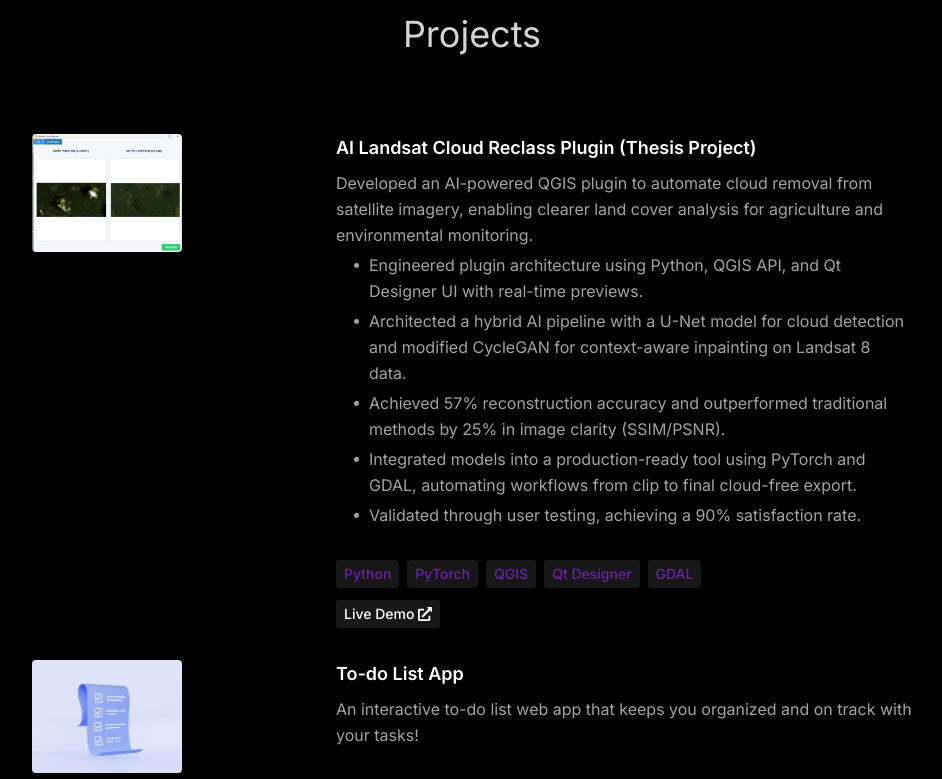
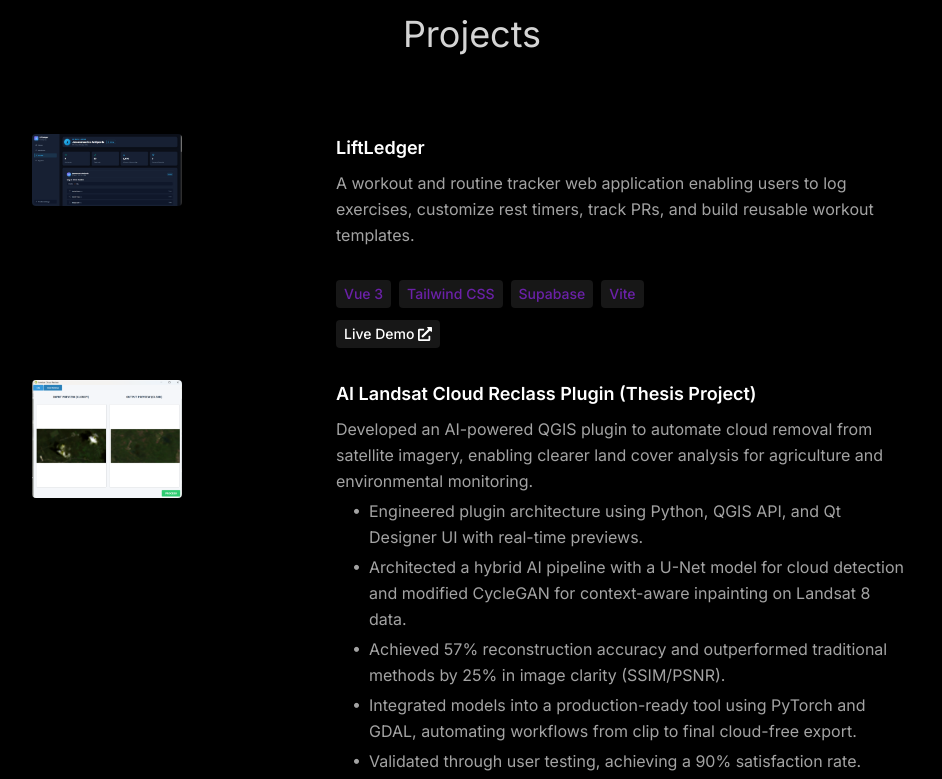
Before and after one commit to jesson20/personal-portfolio, a React (Vite) app: page / in a window 1280 px wide. Shown: the part 3680-4459 px from the top of the page, without its empty margins (168-1110 px from the left). Built offline with nearby package versions, Linux system fonts and the light colour scheme.

Commit message:
Add LiftLedger project to top of projects section

```diff
--- a/src/constants/index.js
+++ b/src/constants/index.js
@@ -4,6 +4,7 @@ import project3 from "../assets/projects/weatherIcon.png";
 import project4 from "../assets/projects/airbnb_logo.png";
 import project5 from "../assets/projects/taxCalculatorApp.jpg";
 import project6 from "../assets/projects/GWACalculatorApp.jpg";
+import project7 from "../assets/projects/liftledger.png";
 
 export const ABOUT_TEXT = `High-impact Full-Stack Software Engineer with experience supporting full-stack engineering workflows, maintaining multi-tenant SaaS systems, and building enterprise communication, document, and payment features. Proficient in JavaScript/TypeScript (Vue 3, React, Inertia.js), PHP (Laravel), Python, and SQL databases. Demonstrated expertise in third-party API integrations, activity tracking systems, dynamic PDF generation, and AI/ML GIS applications. Adept at transforming complex business requirements into scalable, high-availability software solutions.`;
 
@@ -32,6 +33,13 @@ export const EXPERIENCES = [
 ];
 
 export const PROJECTS = [
+  {
+    title: "LiftLedger",
+    image: project7,
+    description: "A workout and routine tracker web application enabling users to log exercises, customize rest timers, track PRs, and build reusable workout templates.",
+    technologies: ["Vue 3", "Tailwind CSS", "Supabase", "Vite"],
+    link: "https://liftledger-eta.vercel.app/home",
+  },
   {
     title: "AI Landsat Cloud Reclass Plugin (Thesis Project)",
     image: project1,
```
Also changed, not shown: src/assets/projects/liftledger.png (added).
